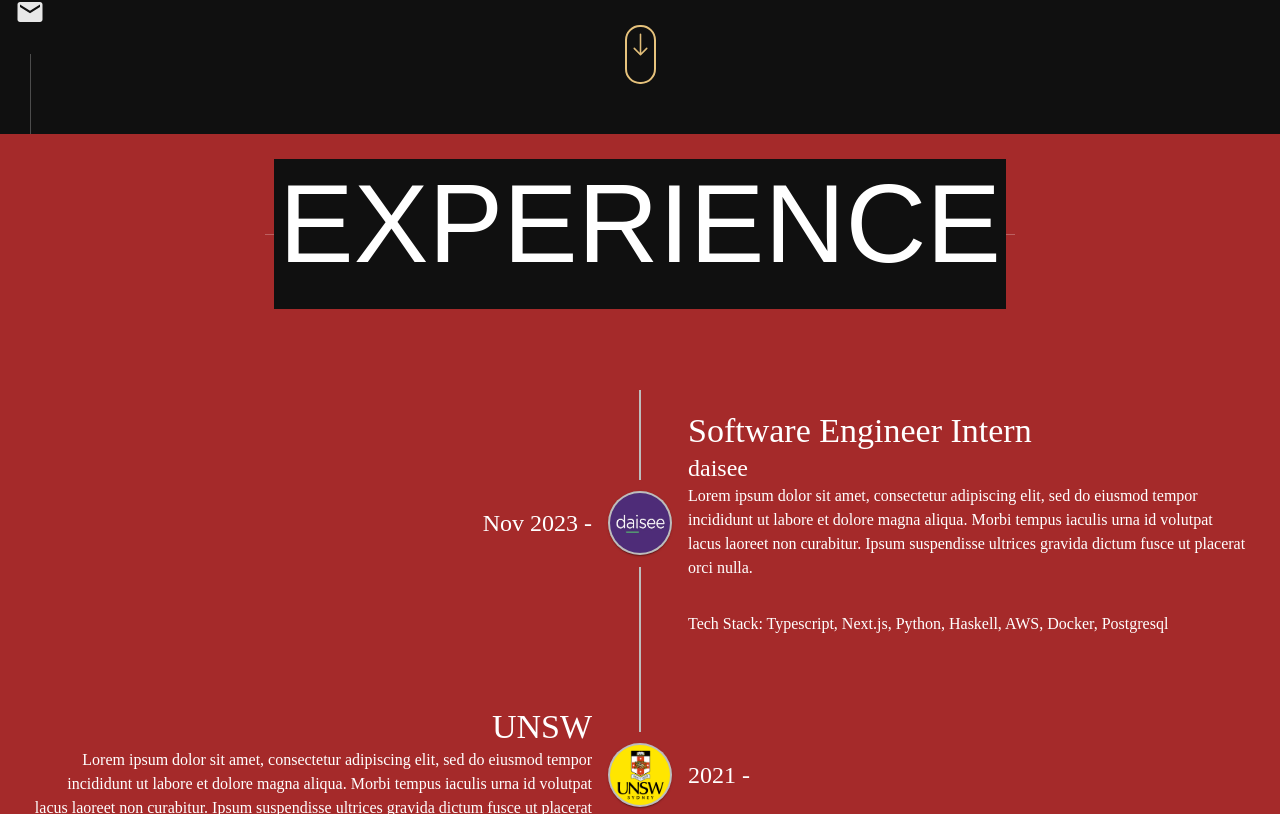
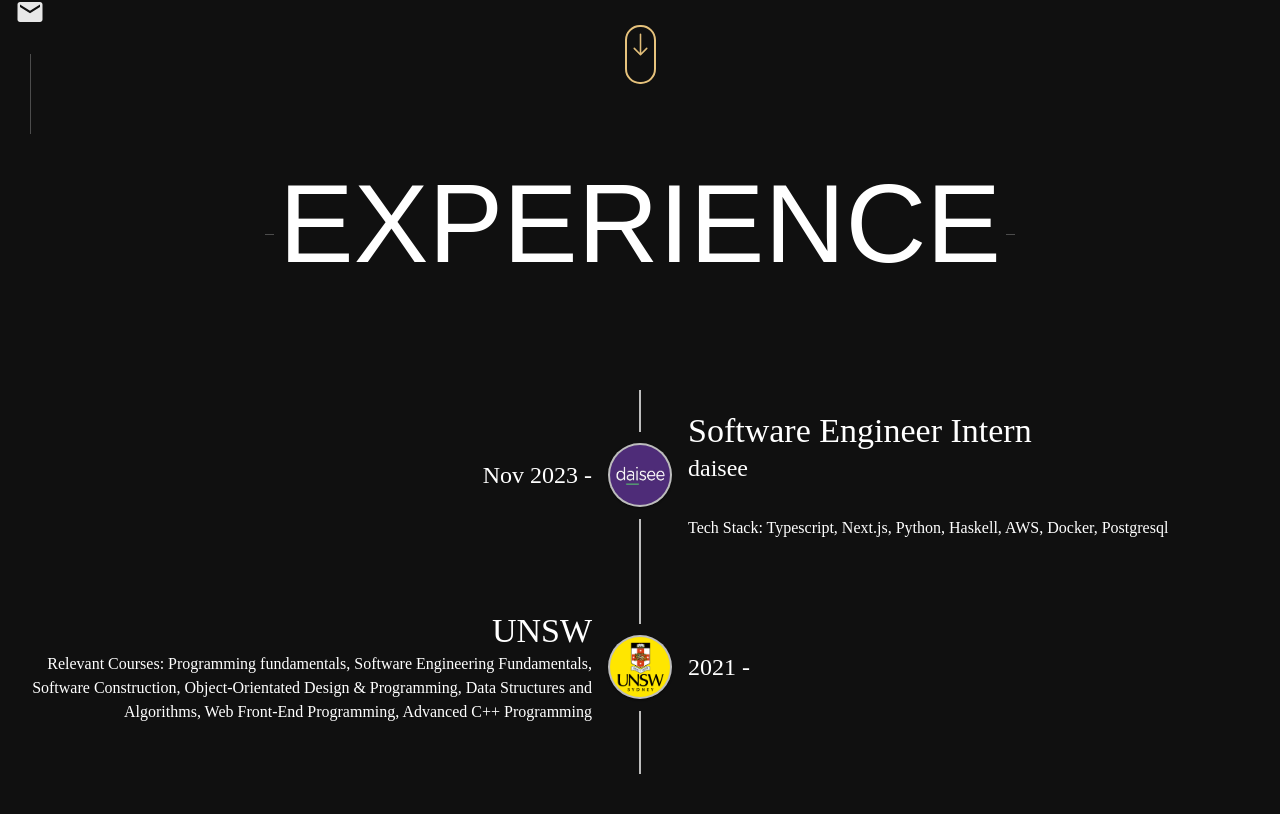
Before and after one commit to RyanGian/portfolio, a React (Create React App) app: page / in a window 1280 px wide. Shown: the part 666-1480 px from the top of the page. Built offline with nearby package versions, Linux system fonts and the light colour scheme.

Commit message:
cleaning up experience page

```diff
--- a/src/sections/Experience.css
+++ b/src/sections/Experience.css
@@ -2,15 +2,15 @@
   width: 100%;
   position: relative;
   background-color: brown;
-  /* background-color: #101010; */
+  background-color: #101010;
   min-height: calc(100vh);
   color: white;
   text-align: center;
   /* user-select: none; */
 }
 
-.x {
-  z-index: 10;
+.timeline-container {
   margin-top: 100px;
   padding-bottom: 50px;
+  font-size: small;
 }
--- a/src/sections/Experience.jsx
+++ b/src/sections/Experience.jsx
@@ -18,7 +18,8 @@ function Experience() {
   return (
     <div className="experience-container" name="Experience">
       <SectionHeader text={"EXPERIENCE"} />
-      <div className="x">
+
+      <div className="timeline-container">
         <Timeline position="alternate">
           <TimelineItem>
             <TimelineOppositeContent
@@ -48,11 +49,11 @@ function Experience() {
               </Typography>
               <Typography variant="h5">daisee</Typography>
               <Typography>
-                Lorem ipsum dolor sit amet, consectetur adipiscing elit, sed do
+                {/* Lorem ipsum dolor sit amet, consectetur adipiscing elit, sed do
                 eiusmod tempor incididunt ut labore et dolore magna aliqua.
                 Morbi tempus iaculis urna id volutpat lacus laoreet non
                 curabitur. Ipsum suspendisse ultrices gravida dictum fusce ut
-                placerat orci nulla.
+                placerat orci nulla. */}
               </Typography>
               <Typography variant="h6" sx={{ whiteSpace: "pre-line" }}>
                 {"\n"}
@@ -92,11 +93,10 @@ function Experience() {
               </Typography>
 
               <Typography>
-                Lorem ipsum dolor sit amet, consectetur adipiscing elit, sed do
-                eiusmod tempor incididunt ut labore et dolore magna aliqua.
-                Morbi tempus iaculis urna id volutpat lacus laoreet non
-                curabitur. Ipsum suspendisse ultrices gravida dictum fusce ut
-                placerat orci nulla.
+                Relevant Courses: Programming fundamentals, Software Engineering
+                Fundamentals, Software Construction, Object-Orientated Design &
+                Programming, Data Structures and Algorithms, Web Front-End
+                Programming, Advanced C++ Programming
               </Typography>
             </TimelineContent>
           </TimelineItem>
--- a/src/sections/Home.jsx
+++ b/src/sections/Home.jsx
@@ -30,7 +30,7 @@ function Home() {
       <div
         className="below-the-fold-scroll-container"
         onClick={() => {
-          handleScroll("Projects");
+          handleScroll("Experience");
         }}
       >
         <div className="scroll-pill">
--- a/src/sections/Skills.jsx
+++ b/src/sections/Skills.jsx
@@ -17,6 +17,7 @@ import pythonLogo from "../assets/skillsIcons/python-icon.svg";
 // import arduinoLogo from "../assets/skillsIcons/arduino-icon.svg";
 // import rLogo from "../assets/skillsIcons/r-icon.svg";
 import bashLogo from "../assets/skillsIcons/bash-icon.svg";
+import typescriptLogo from "../assets/skillsIcons/typescript-icon.svg";
 
 import SectionHeader from "../components/SectionHeader";
 
@@ -103,14 +104,16 @@ function Skills() {
       <SkillsText>Languages, and Tech I've used</SkillsText>
 
       <SkillsDisplayFlexbox>
+        <SkillBox icon={reactLogo} skillText={"React"} />
+        <SkillBox icon={pythonLogo} skillText={"Python"} />
+        <SkillBox icon={javascriptLogo} skillText={"Javascript"} />
+        <SkillBox icon={typescriptLogo} skillText={"TypeScript"} />
         <SkillBox icon={javaLogo} skillText={"Java"} />
-        <SkillBox icon={pythonLogo} skillText={"Python"} />
+        <SkillBox icon={htmlLogo} skillText={"HTML"} />
+        <SkillBox icon={cssLogo} skillText={"CSS"} />
         <SkillBox icon={cLogo} skillText={"C"} />
         <SkillBox icon={cplusplusLogo} skillText={"C++"} />
-        <SkillBox icon={javascriptLogo} skillText={"Javascript"} />
-        <SkillBox icon={htmlLogo} skillText={"HTML"} />
-        <SkillBox icon={cssLogo} skillText={"CSS"} />
-        <SkillBox icon={reactLogo} skillText={"React"} />
+
         {/* <SkillBox icon={bootstrapLogo} skillText={"Bootstrap"} />
          <SkillBox icon={nodejsLogo} skillText={"Node.js"} />
         <SkillBox icon={materialuiLogo} skillText={"Material Ui"} />
@@ -119,7 +122,6 @@ function Skills() {
         <SkillBox icon={rLogo} skillText={"R"} /> */}
         <SkillBox icon={bashLogo} skillText={"Shell Script"} />
         {/* <SkillBox icon={} skillText={"Vue"} />
-        <SkillBox icon={} skillText={"type script"} />
         <SkillBox icon={} skillText={"sass"} /> */}
       </SkillsDisplayFlexbox>
     </SkillsContainer>
```
Also changed, not shown: src/assets/skillsIcons/typescript-icon.svg (added).
